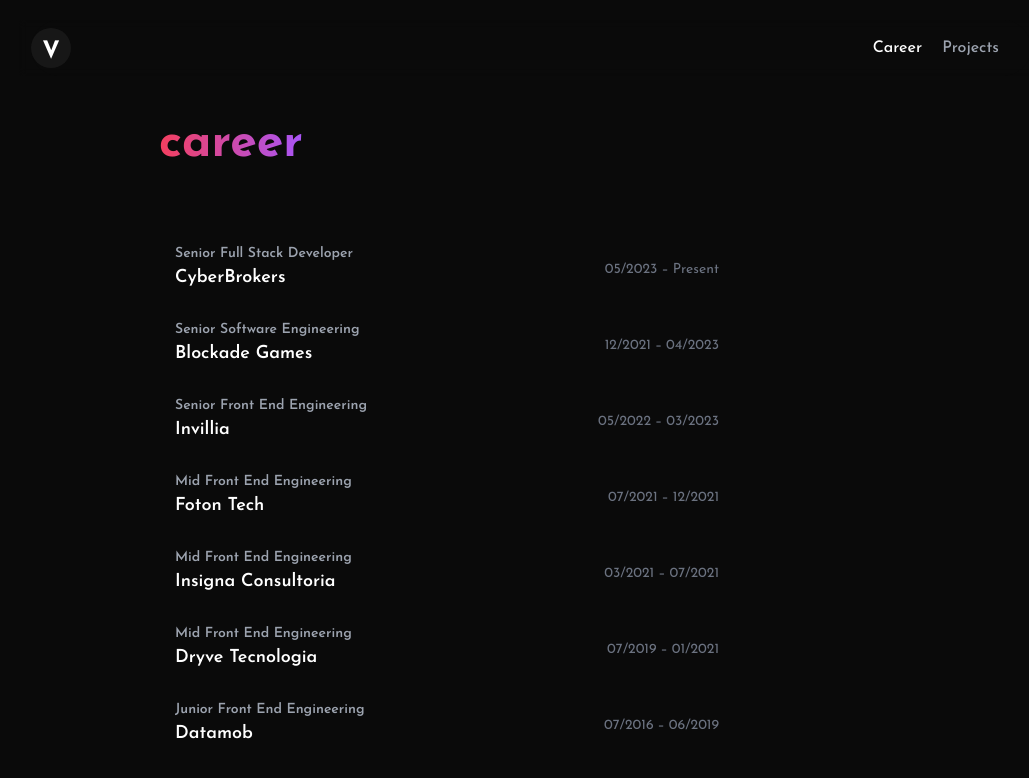
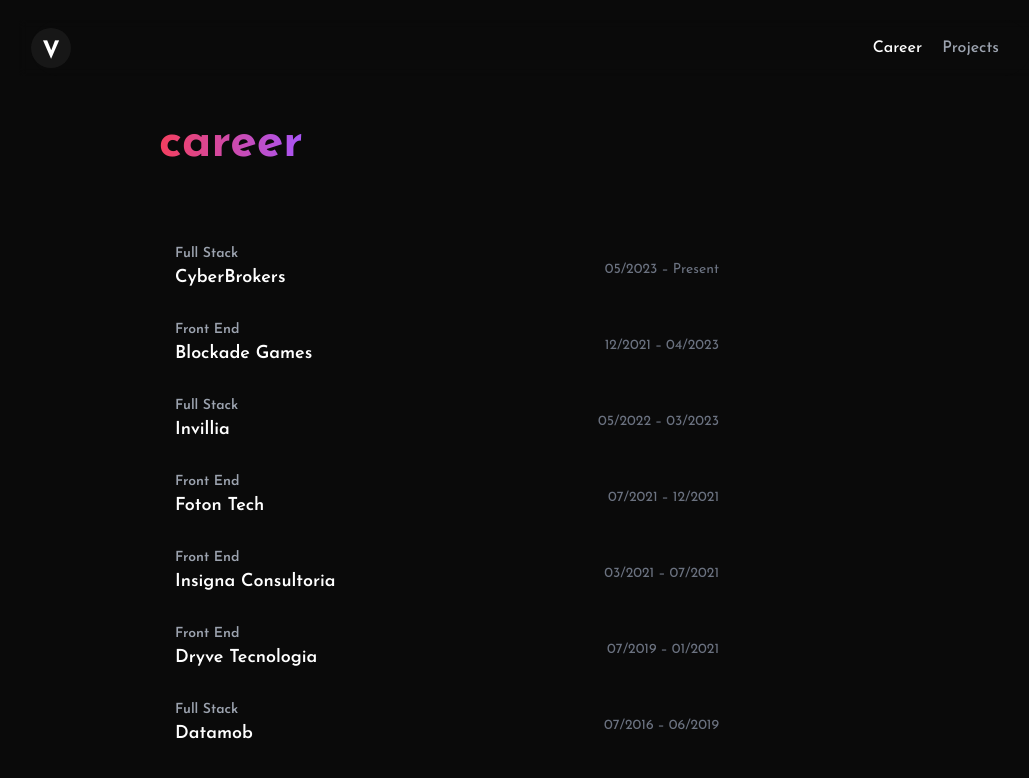
Before and after one commit to vinihvc/viniciusvicentini.com, a Next.js app: page /career in a window 1280 px wide. Shown: the top 778 px of the page, without its empty margins (109-1138 px from the left). Built offline with nearby package versions, Linux system fonts and the light colour scheme.

Commit message:
update career

```diff
--- a/components/job.tsx
+++ b/components/job.tsx
@@ -22,7 +22,7 @@
       className={cn('text-sm', className)}
       {...rest}
     >
-      <div className="relative grid items-center rounded py-3 duration-200 sm:grid-cols-2 sm:px-4 sm:hover:bg-white/5">
+      <div className="relative grid items-center rounded-lg py-3 duration-200 sm:grid-cols-2 sm:px-4 sm:hover:bg-white/5">
         <div>
           <h3 className="font-semibold text-muted">{job.title}</h3>
 
--- a/constants/companies.ts
+++ b/constants/companies.ts
@@ -1,6 +1,6 @@
 export const COMPANIES = [
   {
-    title: 'Senior Full Stack Developer',
+    title: 'Full Stack',
     company: 'CyberBrokers',
     url: 'https://www.cyberbrokers.com/',
     city: 'Chicago',
@@ -9,7 +9,7 @@
     endDate: '',
   },
   {
-    title: 'Senior Software Engineering',
+    title: 'Front End',
     company: 'Blockade Games',
     url: 'https://blockade.games/',
     city: 'Indianapolis',
@@ -18,7 +18,7 @@
     endDate: '2023-04-28T03:00:00.000Z',
   },
   {
-    title: 'Senior Front End Engineering',
+    title: 'Full Stack',
     company: 'Invillia',
     url: 'https://invillia.com/',
     city: 'Araraquara',
@@ -27,7 +27,7 @@
     endDate: '2023-03-10T03:00:00.000Z',
   },
   {
-    title: 'Mid Front End Engineering',
+    title: 'Front End',
     company: 'Foton Tech',
     url: 'https://foton.tech',
     city: 'Florianópolis',
@@ -36,7 +36,7 @@
     endDate: '2021-12-01T03:00:00.000Z',
   },
   {
-    title: 'Mid Front End Engineering',
+    title: 'Front End',
     company: 'Insigna Consultoria',
     url: 'https://www.insignaconsultoria.com.br',
     city: 'Campinas',
@@ -45,7 +45,7 @@
     endDate: '2021-07-21T03:00:00.000Z',
   },
   {
-    title: 'Mid Front End Engineering',
+    title: 'Front End',
     company: 'Dryve Tecnologia',
     url: 'https://dryve.com.br',
     city: 'Ribeirão Preto',
@@ -54,7 +54,7 @@
     endDate: '2021-01-21T03:00:00.000Z',
   },
   {
-    title: 'Junior Front End Engineering',
+    title: 'Full Stack',
     company: 'Datamob',
     url: 'http://datamob.com.br',
     city: 'Ribeirão Preto',
```
Also changed, not shown: package.json (+14 -14 lines), 1 other file (tests, documents, lock files or other folders).
